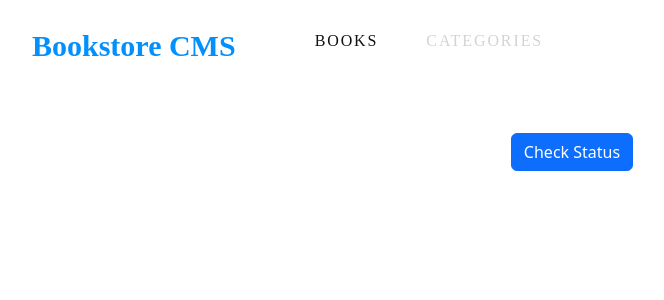
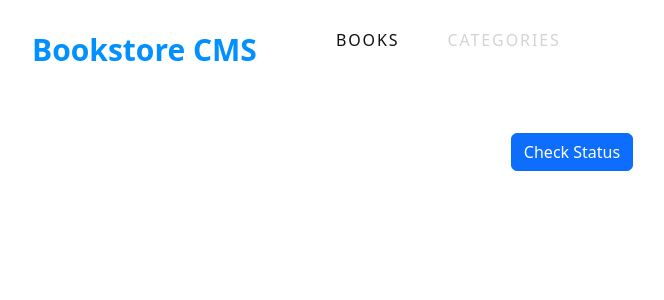
Before and after one commit to megha-n-bodke/book-store-react-app, a React (Create React App) app: page /Categories in a window 1280 px wide. Shown: the top 300 px of the page, without its empty margins (68-732 px from the left). Built offline with nearby package versions, Linux system fonts and the light colour scheme.

Commit message:
Fixed linter

```diff
--- a/src/Components/Navbar.css
+++ b/src/Components/Navbar.css
@@ -11,7 +11,9 @@
 .book-heading {
   height: 2.313rem;
   margin: 0.375rem 2.938rem 0.125rem 0;
-  font-family: Montserrat;
+
+  /*   font-family: Montserrat;
+ */
   font-size: 1.875rem;
   font-weight: bold;
   font-stretch: normal;
@@ -31,7 +33,9 @@
 
 .books-link {
   align-items: center;
-  font-family: Montserrat;
+
+  /*   font-family: Montserrat;
+ */
   font-weight: normal;
   font-stretch: normal;
   font-style: normal;
@@ -43,7 +47,9 @@
 
 .categories-link {
   align-items: center;
-  font-family: Montserrat;
+
+  /*   font-family: Montserrat;
+ */
   font-weight: normal;
   font-stretch: normal;
   font-style: normal;
--- a/src/Components/book.css
+++ b/src/Components/book.css
@@ -13,7 +13,8 @@
   width: 12.313rem;
   height: 1.813rem;
   margin: 0.188rem 20.188rem 0 0;
-  font-family: RobotoSlab;
+
+  /* font-family: RobotoSlab; */
   font-size: 1.375rem;
   font-weight: bold;
   font-stretch: normal;
@@ -28,7 +29,8 @@
   height: 1.125rem;
   margin: 0 4rem 0 0;
   opacity: 0.5;
-  font-family: Montserrat;
+
+  /* font-family: Montserrat; */
   font-size: 0.875rem;
   font-weight: bold;
   font-stretch: normal;
@@ -42,7 +44,8 @@
   width: 6.688rem;
   height: 1.188rem;
   margin: 0.25rem 0 0;
-  font-family: RobotoSlab;
+
+  /* font-family: RobotoSlab; */
   font-size: 0.875rem;
   font-weight: 300;
   font-stretch: normal;
@@ -135,7 +138,8 @@
   width: 10.875rem;
   height: 1.5rem;
   margin: 1.813rem 32.75rem 1.188rem 0;
-  font-family: Montserrat;
+
+  /* font-family: Montserrat; */
   font-size: 1.25rem;
   font-weight: bold;
   font-stretch: normal;
```
